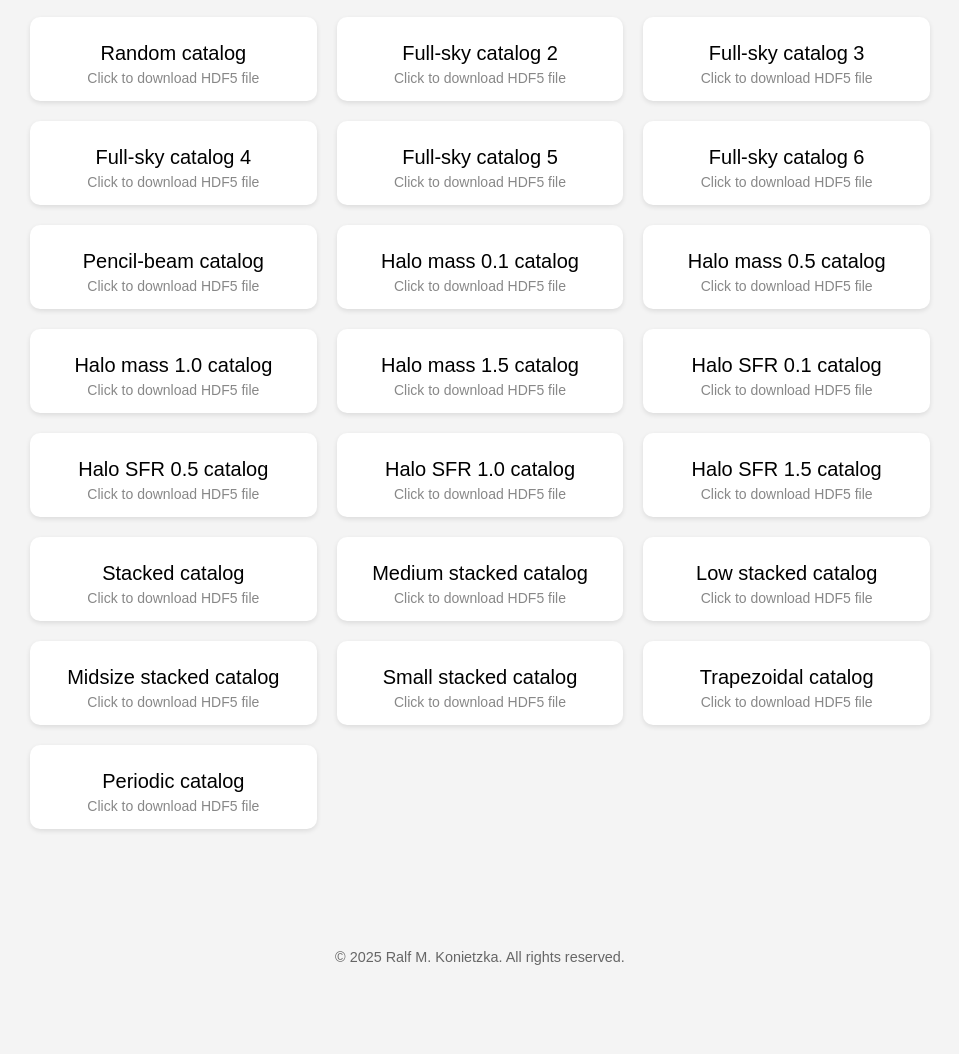
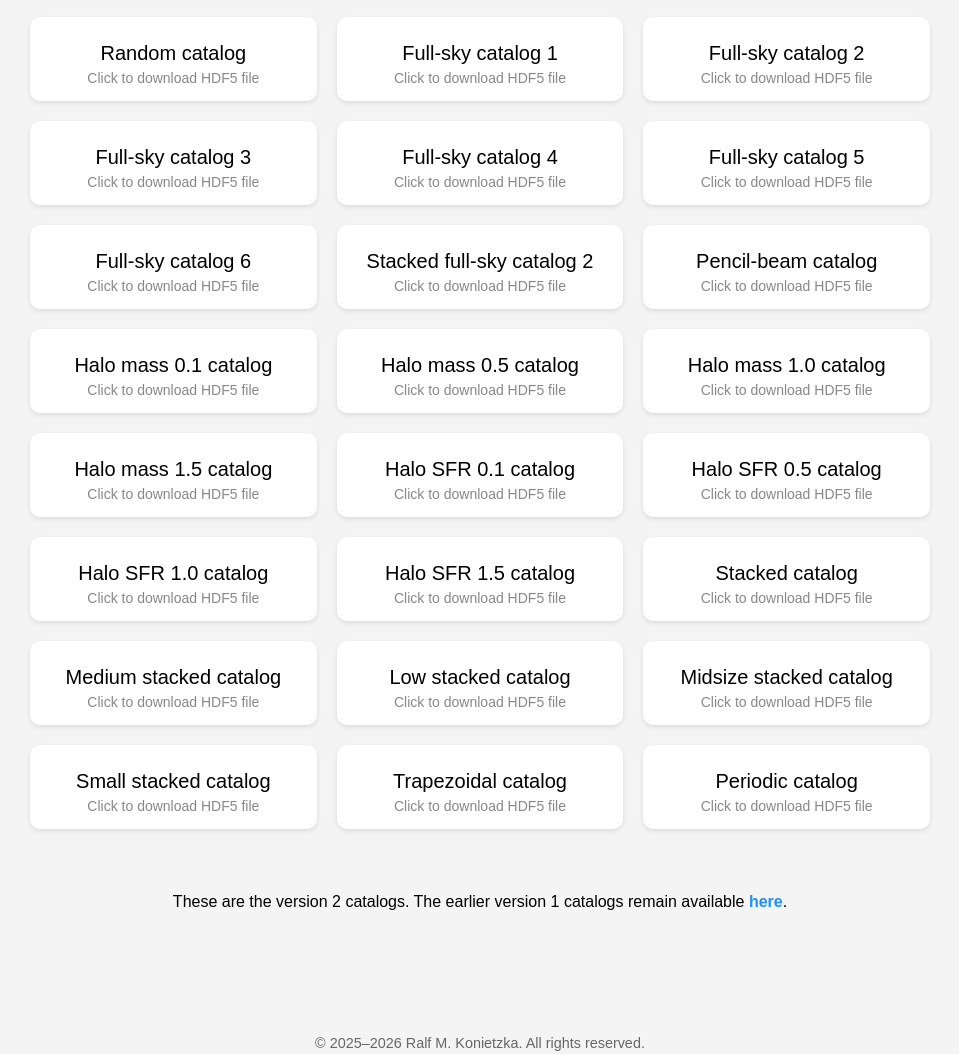
Before and after one commit to ralfkonietzka/fast-radio-bursts, a plain HTML site: page ray-tracing-catalogs/index.html in a window 1280 px wide. Shown: the part 1302-2356 px from the top of the page, without its empty margins (160-1119 px from the left). Before the commit the page ends 2297 px from the top, so only its background shows below. Drawn offline with Linux system fonts and the light colour scheme.

Commit message:
new_version

```diff
--- a/ray-tracing-catalogs/index.html
+++ b/ray-tracing-catalogs/index.html
@@ -235,18 +235,18 @@
     <h2>Main Catalogs</h2>
 
     <div class="main-samples-container">
-        <a href="https://drive.google.com/uc?export=download&id=1m2com6OGOsa7SmE2wBnmLJIITczIquP5" target="_blank" class="sample-section">
+        <a href="https://zenodo.org/records/21430626/files/Konietzka2025_DMmap_continuous_v2.hdf5?download=1" class="sample-section">
             <p>Continuous catalog</p>
             <span class="view-sample-text">Click to download HDF5 file</span>
         </a>
-        <a href="https://drive.google.com/uc?export=download&id=1cwoI55qt1HDSR4B0yDeWuysPnhUZvZ8b" target="_blank" class="sample-section">
-            <p>Full-sky catalog 1</p>
+        <a href="https://zenodo.org/records/21430626/files/Konietzka2025_DMmap_stackedfullsky1_v2.hdf5?download=1" class="sample-section">
+            <p>Stacked full-sky catalog 1</p>
             <span class="view-sample-text">Click to download HDF5 file</span>
         </a>
     </div>
 
     <p class="main-description">
-        A Jupyter notebook explaining how to load and plot the data can be downloaded here: <a href="https://drive.google.com/uc?export=download&id=1JYcKwIHOAwc6o0r5IQJyDTo8ItnP67Sp" target="_blank">Jupyter&nbsp;Notebook</a>
+        A Jupyter notebook explaining how to load and plot the data can be downloaded here: <a href="Konietzka2025_load_plot_DMcatalogs_v2.ipynb" download>Jupyter&nbsp;Notebook</a>
     </p>
     <br><br>
 
@@ -254,91 +254,99 @@
 
     <h2>Additional Catalogs</h2>
     <div class="additional-samples-container">
-        <a href="https://drive.google.com/uc?export=download&id=1nrF14oSWcznkOPDjdhah0M0iajUmQqdY" target="_blank" class="sample-section">
+        <a href="https://zenodo.org/records/21430626/files/Konietzka2025_DMmap_random_v2.hdf5?download=1" class="sample-section">
             <p>Random catalog</p>
             <span class="view-sample-text">Click to download HDF5 file</span>
         </a>
-        <a href="https://drive.google.com/uc?export=download&id=1NqQhaJFgQqT1C4t-nDUBXHqrQPmlhMly" target="_blank" class="sample-section">
+        <a href="https://zenodo.org/records/21430626/files/Konietzka2025_DMmap_fullsky1_v2.hdf5?download=1" class="sample-section">
+            <p>Full-sky catalog 1</p>
+            <span class="view-sample-text">Click to download HDF5 file</span>
+        </a>
+        <a href="https://zenodo.org/records/21430626/files/Konietzka2025_DMmap_fullsky2_v2.hdf5?download=1" class="sample-section">
             <p>Full-sky catalog 2</p>
             <span class="view-sample-text">Click to download HDF5 file</span>
         </a>
-        <a href="https://drive.google.com/uc?export=download&id=1_SwEKNYwXoFrIhfA2CIFlae6T85kfWFF" target="_blank" class="sample-section">
+        <a href="https://zenodo.org/records/21430626/files/Konietzka2025_DMmap_fullsky3_v2.hdf5?download=1" class="sample-section">
             <p>Full-sky catalog 3</p>
             <span class="view-sample-text">Click to download HDF5 file</span>
         </a>
-        <a href="https://drive.google.com/uc?export=download&id=1ouZLDhlr5LiAiv5BC47tsC55Y6m04JMT" target="_blank" class="sample-section">
+        <a href="https://zenodo.org/records/21430626/files/Konietzka2025_DMmap_fullsky4_v2.hdf5?download=1" class="sample-section">
             <p>Full-sky catalog 4</p>
             <span class="view-sample-text">Click to download HDF5 file</span>
         </a>
-        <a href="https://drive.google.com/uc?export=download&id=1EQycdtC-TCb7FNxtWatGZteLg7v84ihn" target="_blank" class="sample-section">
+        <a href="https://zenodo.org/records/21430626/files/Konietzka2025_DMmap_fullsky5_v2.hdf5?download=1" class="sample-section">
             <p>Full-sky catalog 5</p>
             <span class="view-sample-text">Click to download HDF5 file</span>
         </a>
-        <a href="https://drive.google.com/uc?export=download&id=1xiDFuleD23XRC-5BDCVRp23YF0lBZSNQ" target="_blank" class="sample-section">
+        <a href="https://zenodo.org/records/21430626/files/Konietzka2025_DMmap_fullsky6_v2.hdf5?download=1" class="sample-section">
             <p>Full-sky catalog 6</p>
             <span class="view-sample-text">Click to download HDF5 file</span>
         </a>
-        <a href="https://drive.google.com/uc?export=download&id=1H_-Qkpr6x4UXFzRc9t14V3WAfng1yvzq" target="_blank" class="sample-section">
+        <a href="https://zenodo.org/records/21430626/files/Konietzka2025_DMmap_stackedfullsky2_v2.hdf5?download=1" class="sample-section">
+            <p>Stacked full-sky catalog 2</p>
+            <span class="view-sample-text">Click to download HDF5 file</span>
+        </a>
+        <a href="https://zenodo.org/records/21430626/files/Konietzka2025_DMmap_pencilbeam_v2.hdf5?download=1" class="sample-section">
             <p>Pencil-beam catalog</p>
             <span class="view-sample-text">Click to download HDF5 file</span>
         </a>
-        <a href="https://drive.google.com/uc?export=download&id=1o1drbJM6GBUvlJcZ0SIuULZW-meEOnRa" target="_blank" class="sample-section">
+        <a href="https://zenodo.org/records/21430626/files/Konietzka2025_DMmap_halomass01_v2.hdf5?download=1" class="sample-section">
             <p>Halo mass 0.1 catalog</p>
             <span class="view-sample-text">Click to download HDF5 file</span>
         </a>
-        <a href="https://drive.google.com/uc?export=download&id=1KErSm-wcoq1iTr2YrA4f9QHlZiufdgKq" target="_blank" class="sample-section">
+        <a href="https://zenodo.org/records/21430626/files/Konietzka2025_DMmap_halomass05_v2.hdf5?download=1" class="sample-section">
             <p>Halo mass 0.5 catalog</p>
             <span class="view-sample-text">Click to download HDF5 file</span>
         </a>
-        <a href="https://drive.google.com/uc?export=download&id=18B4fGOqfnVoV8nth9VHZjdvhMXN9JtCT" target="_blank" class="sample-section">
+        <a href="https://zenodo.org/records/21430626/files/Konietzka2025_DMmap_halomass10_v2.hdf5?download=1" class="sample-section">
             <p>Halo mass 1.0 catalog</p>
             <span class="view-sample-text">Click to download HDF5 file</span>
         </a>
-        <a href="https://drive.google.com/uc?export=download&id=1ldpO1-mThTQ1FaL2vvRMWOl3USiaZIV4" target="_blank" class="sample-section">
+        <a href="https://zenodo.org/records/21430626/files/Konietzka2025_DMmap_halomass15_v2.hdf5?download=1" class="sample-section">
             <p>Halo mass 1.5 catalog</p>
             <span class="view-sample-text">Click to download HDF5 file</span>
         </a>
-        <a href="https://drive.google.com/uc?export=download&id=1Uqt3eU3claoVOdfxLdlOulw3TfpZH7L6" target="_blank" class="sample-section">
+        <a href="https://zenodo.org/records/21430626/files/Konietzka2025_DMmap_haloSFR01_v2.hdf5?download=1" class="sample-section">
             <p>Halo SFR 0.1 catalog</p>
             <span class="view-sample-text">Click to download HDF5 file</span>
         </a>
-        <a href="https://drive.google.com/uc?export=download&id=1sXCd21Q95tLWF2NBlMhMPeYAGn4z6x8S" target="_blank" class="sample-section">
+        <a href="https://zenodo.org/records/21430626/files/Konietzka2025_DMmap_haloSFR05_v2.hdf5?download=1" class="sample-section">
             <p>Halo SFR 0.5 catalog</p>
             <span class="view-sample-text">Click to download HDF5 file</span>
         </a>
-        <a href="https://drive.google.com/uc?export=download&id=1VzJwfulbM-gOc6iYeCO9fixMDxxDwowo" target="_blank" class="sample-section">
+        <a href="https://zenodo.org/records/21430626/files/Konietzka2025_DMmap_haloSFR10_v2.hdf5?download=1" class="sample-section">
             <p>Halo SFR 1.0 catalog</p>
             <span class="view-sample-text">Click to download HDF5 file</span>
         </a>
-        <a href="https://drive.google.com/uc?export=download&id=1qpzMW9dFp6jhMYJq8g_3kXALlv5NOTPM" target="_blank" class="sample-section">
+        <a href="https://zenodo.org/records/21430626/files/Konietzka2025_DMmap_haloSFR15_v2.hdf5?download=1" class="sample-section">
             <p>Halo SFR 1.5 catalog</p>
             <span class="view-sample-text">Click to download HDF5 file</span>
         </a>
-        <a href="https://drive.google.com/uc?export=download&id=1JNaUD25sAgzOjCrfnWtSgBtDsciSzOEX" target="_blank" class="sample-section">
+        <a href="https://zenodo.org/records/21430626/files/Konietzka2025_DMmap_stacked_v2.hdf5?download=1" class="sample-section">
             <p>Stacked catalog</p>
             <span class="view-sample-text">Click to download HDF5 file</span>
         </a>
-        <a href="https://drive.google.com/uc?export=download&id=1t8Zr4nTU34RC60S9yXhJiBJrWbmEFjix" target="_blank" class="sample-section">
+        <a href="https://zenodo.org/records/21430626/files/Konietzka2025_DMmap_stackedmedium_v2.hdf5?download=1" class="sample-section">
             <p>Medium stacked catalog</p>
             <span class="view-sample-text">Click to download HDF5 file</span>
         </a>
-        <a href="https://drive.google.com/uc?export=download&id=15TJSKE9bxzolaahxr0Fdp8uFH3Vl-t5d" target="_blank" class="sample-section">
+        <a href="https://zenodo.org/records/21430626/files/Konietzka2025_DMmap_stackedlow_v2.hdf5?download=1" class="sample-section">
             <p>Low stacked catalog</p>
             <span class="view-sample-text">Click to download HDF5 file</span>
         </a>
-        <a href="https://drive.google.com/uc?export=download&id=1UnskPe95qxuqQiKrES66XrZd7MjAK3Nd" target="_blank" class="sample-section">
+        <a href="https://zenodo.org/records/21430626/files/Konietzka2025_DMmap_stackedmidsize_v2.hdf5?download=1" class="sample-section">
             <p>Midsize stacked catalog</p>
             <span class="view-sample-text">Click to download HDF5 file</span>
         </a>
-        <a href="https://drive.google.com/uc?export=download&id=1dCI_5AZYlDhRfQo2jKLqx3tFU5oUblEf" target="_blank" class="sample-section">
+        <a href="https://zenodo.org/records/21430626/files/Konietzka2025_DMmap_stackedsmall_v2.hdf5?download=1" class="sample-section">
             <p>Small stacked catalog</p>
             <span class="view-sample-text">Click to download HDF5 file</span>
         </a>
-        <a href="https://drive.google.com/uc?export=download&id=1qaPQmsHrr6WQlaAevuW3KRvvkqjGocUp" target="_blank" class="sample-section">
+        <a href="https://zenodo.org/records/21430626/files/Konietzka2025_DMmap_trapezoidal_v2.hdf5?download=1" class="sample-section">
             <p>Trapezoidal catalog</p>
             <span class="view-sample-text">Click to download HDF5 file</span>
         </a>
-        <a href="https://drive.google.com/uc?export=download&id=1z8FSU7q7HPK8oTnM605h571bGxSyk_MC" target="_blank" class="sample-section">
+        <a href="https://zenodo.org/records/21430626/files/Konietzka2025_DMmap_periodic_v2.hdf5?download=1" class="sample-section">
             <p>Periodic catalog</p>
             <span class="view-sample-text">Click to download HDF5 file</span>
         </a>
@@ -346,8 +354,12 @@
 
 
 
+    <p class="main-description" style="margin-top: 0; padding-top: 20px; font-size: 16px;">
+        These are the version 2 catalogs. The earlier version 1 catalogs remain available <a href="https://ralfkonietzka.github.io/fast-radio-bursts/ray-tracing-catalogs-old/">here</a>.
+    </p>
+
 <footer>
-    <p>&copy; 2025 Ralf M. Konietzka. All rights reserved.</p>
+    <p>&copy; 2025–2026 Ralf M. Konietzka. All rights reserved.</p>
 </footer>
 
 </body>
```
Also changed, not shown: 2 other files.
